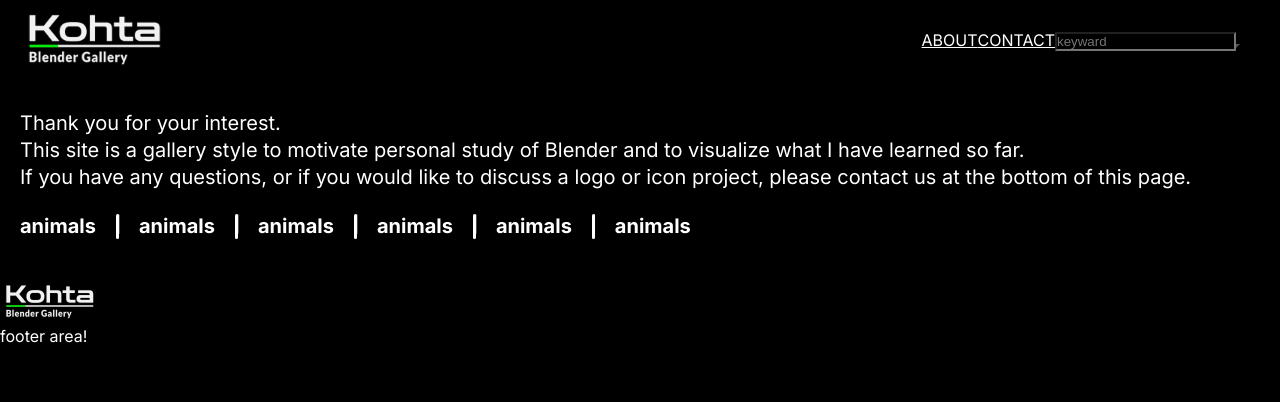
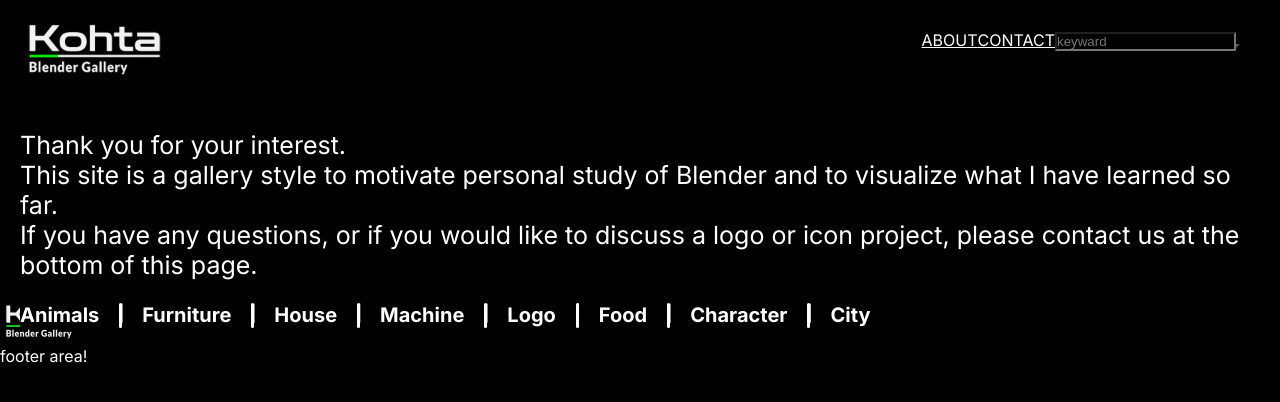
Before and after one commit to kohta9521/Blender_Gallery_Site, a Next.js app: page / in a window 1280 px wide. Shown: the top 402 px of the page. Built offline with nearby package versions, Linux system fonts and the light colour scheme.

Commit message:
add header logo position and hero toptext components text size change

```diff
--- a/src/components/atoms/styles/Logo.module.scss
+++ b/src/components/atoms/styles/Logo.module.scss
@@ -1,6 +1,7 @@
 .logoLink {
   display: block;
   width: 150px;
+  padding-top: 20px;
   text-decoration: none;
   cursor: pointer;
 }
--- a/src/components/organisms/Hero.tsx
+++ b/src/components/organisms/Hero.tsx
@@ -28,17 +28,21 @@ const Hero = () => {
         />
       </div>
       <div className={styles.tagFlexBox}>
-        <TagText id={1} text="animals" link="/tags/animals" />
+        <TagText id={1} text="Animals" link="/tags/animals" />
         <TagLine />
-        <TagText id={1} text="animals" link="/tags/animals" />
+        <TagText id={2} text="Furniture" link="/tags/furniture" />
         <TagLine />
-        <TagText id={1} text="animals" link="/tags/animals" />
+        <TagText id={3} text="House" link="/tags/house" />
         <TagLine />
-        <TagText id={1} text="animals" link="/tags/animals" />
+        <TagText id={4} text="Machine" link="/tags/machine" />
         <TagLine />
-        <TagText id={1} text="animals" link="/tags/animals" />
+        <TagText id={5} text="Logo" link="/tags/logo" />
         <TagLine />
-        <TagText id={1} text="animals" link="/tags/animals" />
+        <TagText id={6} text="Food" link="/tags/food" />
+        <TagLine />
+        <TagText id={7} text="Character" link="/tags/character" />
+        <TagLine />
+        <TagText id={8} text="City" link="/tags/city" />
       </div>
     </div>
   )
--- a/src/components/organisms/styles/Hero.module.scss
+++ b/src/components/organisms/styles/Hero.module.scss
@@ -1,7 +1,7 @@
 .hero {
   width: 100%;
   height: 200px;
-  padding: 20px 20px;
+  padding: 40px 20px;
 }
 .container {
   width: 100%;
@@ -9,8 +9,8 @@
   margin: 0 auto;
 }
 .text {
-  font-size: 20px;
-  line-height: 27px;
+  font-size: 25px;
+  line-height: 30px;
 }
 .tagFlexBox {
   width: 100%;
```
